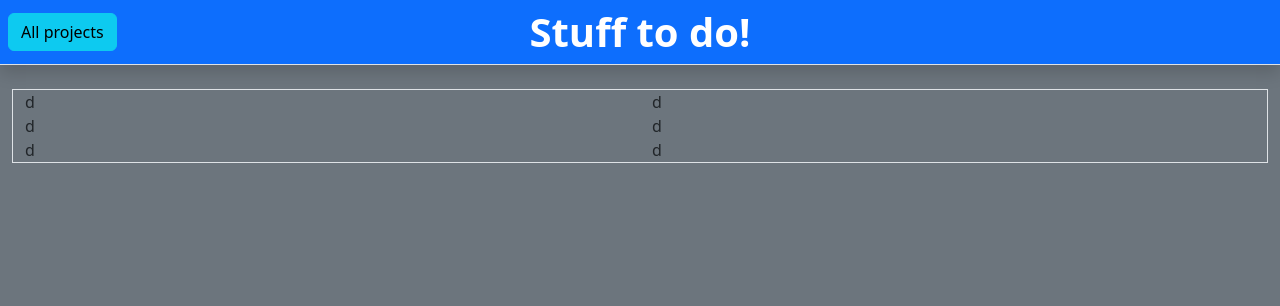
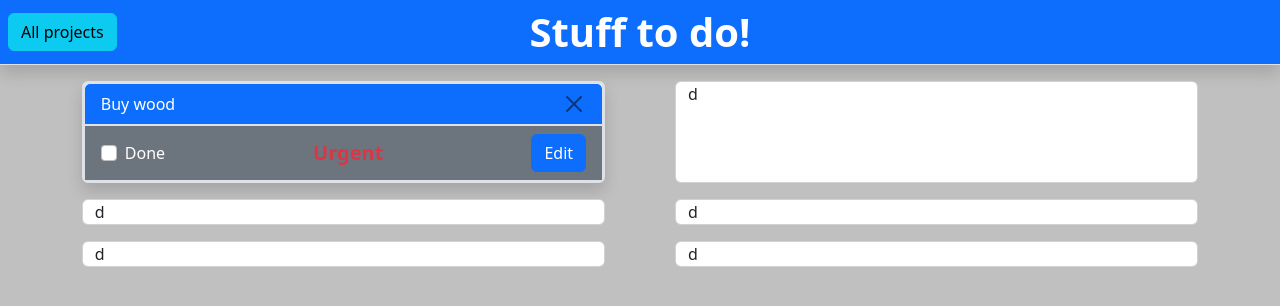
Before and after one commit to Osserc/to-do, a website built with webpack: page dist/index.html in a window 1280 px wide. Built offline with nearby package versions, Linux system fonts and the light colour scheme.

Commit message:
Finalize task design

```diff
--- a/dist/index.html
+++ b/dist/index.html
@@ -7,23 +7,34 @@
     <link rel="stylesheet" href="./main.css">
     <title>To-do</title>
 </head>
-<body class="bg-secondary">
+<body style="background-color: silver;">
     <header class="d-flex justify-content-between align-items-center fs-5 p-2 text-bg-primary border-bottom shadow">
         <button class="btn btn-info" type="button" data-bs-toggle="offcanvas" data-bs-target="#projectList">All projects</button>
         <h1 class="m-0 fw-bold">Stuff to do!</h1>
         <button class="btn btn-info invisible d-none d-md-block" type="button">All projects</button>
     </header>
 
-    <br>
-
     <div class="container-fluid row m-0 me-5">
-        <div class="row row-cols-md-2 border p-0 m-0">
-            <div class="col-md-6 col-12">d</div>
-            <div class="col-md-6 col-12">d</div>
-            <div class="col-md-6 col-12">d</div>
-            <div class="col-md-6 col-12">d</div>
-            <div class="col-md-6 col-12">d</div>
-            <div class="col-md-6 col-12">d</div>
+        <div class="row justify-content-evenly gy-3 p-0 m-0">
+            <div class="col-md-5 col-12 card border border-3 shadow px-0">
+                <div class="card-header d-flex justify-content-between align-items-center text-bg-primary border-bottom border-2">
+                    <div class="title">Buy wood</div>
+                    <button type="button" class="btn-close" data-bs-dismiss="offcanvas"></button>
+                </div>
+                <div class="card-body d-flex justify-content-between align-items-center text-bg-secondary py-2">
+                    <div class="form-check m-0">
+                        <input class="form-check-input" type="checkbox" value="" id="flexCheckDefault">
+                        <label class="form-check-label" for="flexCheckDefault">Done</label>
+                    </div>
+                    <div class="fw-bold fs-5 text-danger">Urgent</div>
+                    <button class="btn btn-primary">Edit</button>
+                </div>
+            </div>
+            <div class="col-md-5 col-12 card">d</div>
+            <div class="col-md-5 col-12 card">d</div>
+            <div class="col-md-5 col-12 card">d</div>
+            <div class="col-md-5 col-12 card">d</div>
+            <div class="col-md-5 col-12 card">d</div>
         </div>
     </div>
 
```
